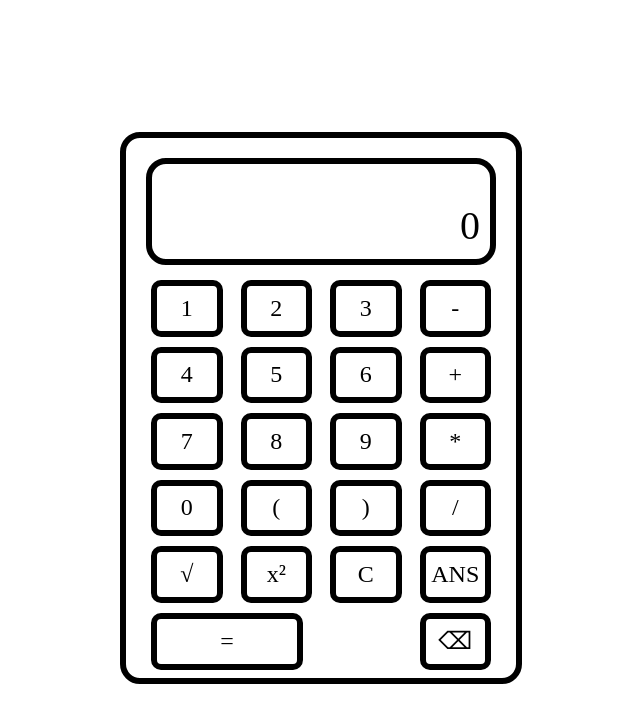
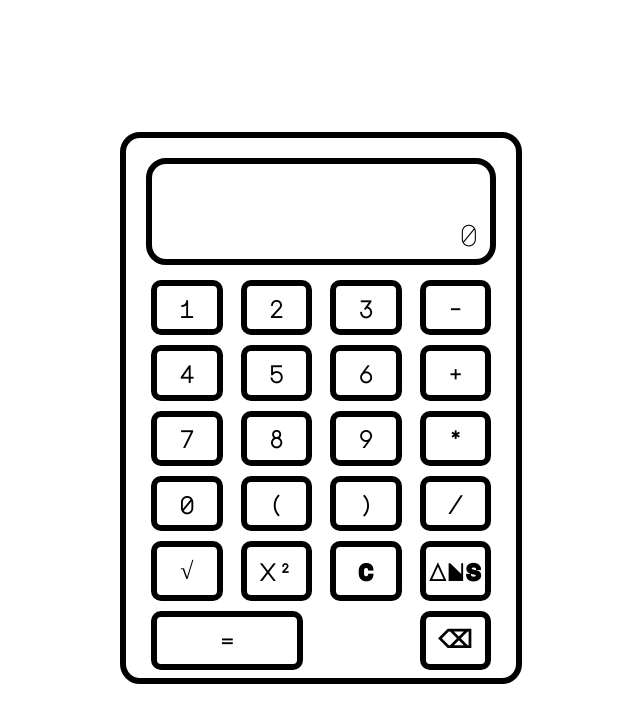
Before and after one commit to SomtochiAma/simple-vue-calc, a plain HTML site: page index.html in a window 1280 px wide. Shown: the whole page, without its empty margins (319-959 px from the left). Drawn offline with nearby package versions, Linux system fonts and the light colour scheme.

Commit message:
Feat: Adds google font

```diff
--- a/style.css
+++ b/style.css
@@ -1,8 +1,11 @@
+@import url("https://fonts.googleapis.com/css?family=Major+Mono+Display");
+
 body {
     display: flex;
     align-items: center;
     justify-content: center;
     height: 100vh;
+    font-family: 'Major Mono Display'
 }
 
 #calc {
@@ -13,6 +16,7 @@ body {
     padding: 20px;
     border: 6px solid black;
     border-radius: 20px;
+
 }
 
 .buttons {
@@ -36,7 +40,7 @@ body {
 }
 
 #display-result {
-    font-size: 40px;
+    font-size: 30px;
     text-align: end;
 }
 
@@ -55,6 +59,7 @@ body {
     justify-content: center;
     font-size: 24px;
     transition: all 0.3s;
+    font-weight: bold;
 }
 
 .keypad:hover {
```
